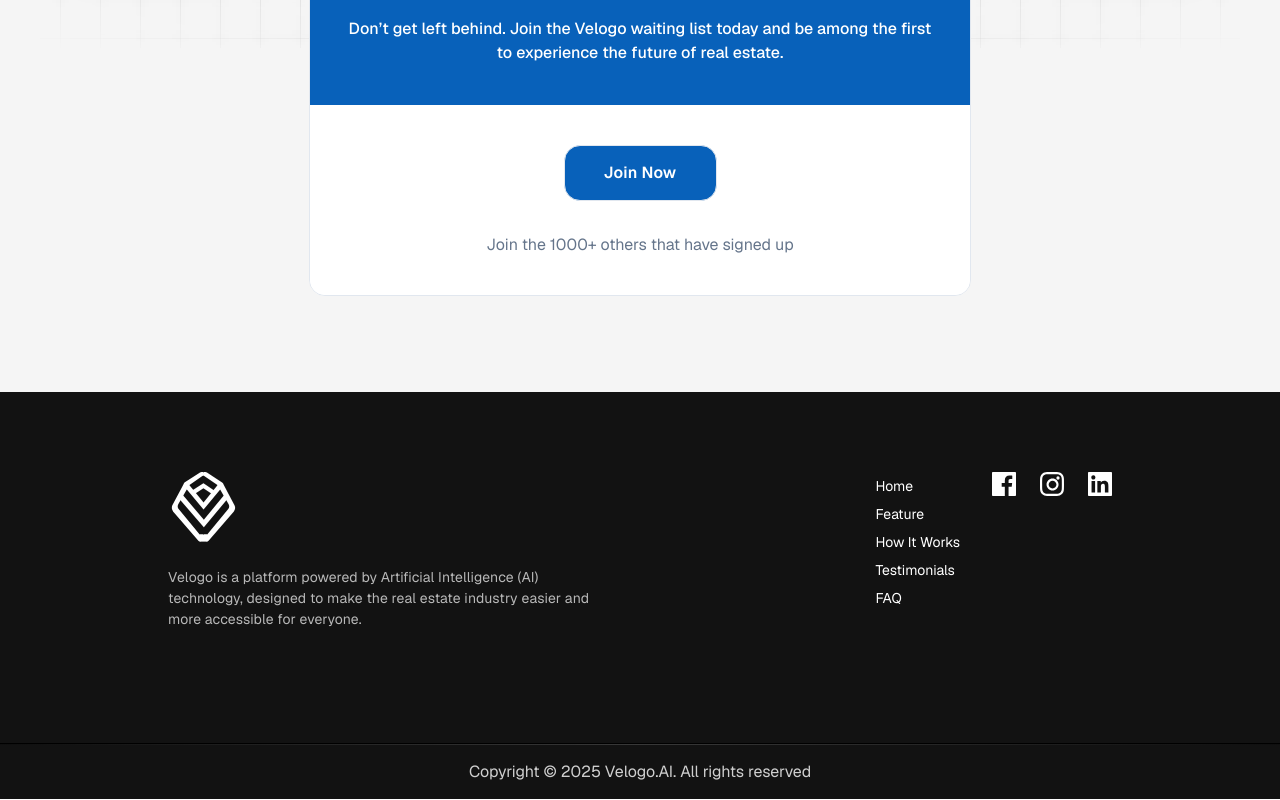
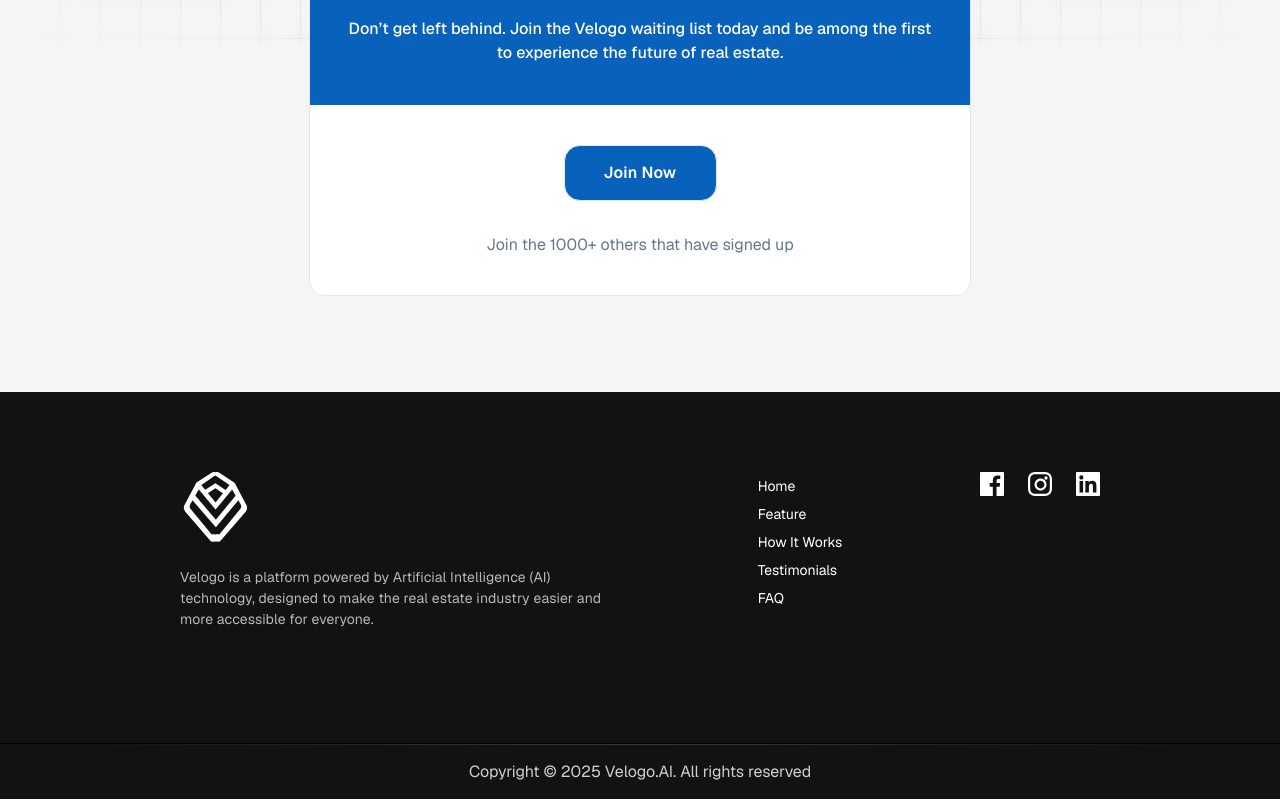
Before and after one commit to indraekam/fe_cloning, a Next.js app: page / in a window 1280 px wide. Shown: the part 8244-9044 px from the top of the page. Built offline with nearby package versions, Linux system fonts and the light colour scheme.

Commit message:
fix(Section): fix layout faq and pre-footer

```diff
--- a/src/components/sections/FAQ.tsx
+++ b/src/components/sections/FAQ.tsx
@@ -104,7 +104,7 @@
         </Accordion>
 
         <div className="mt-8 md:mt-10">
-          <button className="btn-primary rounded-md-token px-5 py-3">Submit another question</button>
+          <button className="btn-primary rounded-md-token px-5 py-3 w-[291px]">Submit another question</button>
         </div>
       </div>
     </section>
--- a/src/components/sections/PreFooter.tsx
+++ b/src/components/sections/PreFooter.tsx
@@ -11,25 +11,26 @@
     >
       <div
         className={[
-          "mx-auto w-full",
+          // === FULL-BLEED ROW ===
+          "w-full",
+
           // === HEIGHT (per spec) ===
-          "min-h-[667px]",                // hp
-          "md:min-h-[351px]",             // tablet
-          "xl2:min-h-[387px]",            // laptop
+          "min-h-[667px]",            // hp
+          "md:min-h-[351px]",         // tablet
+          "xl2:min-h-[387px]",        // laptop
+
           // === PADDING (per spec) ===
-          "px-10 py-20",                  // hp
-          "md:px-10 md:py-20",            // tablet
-          "xl2:px-[180px] xl2:py-20",     // laptop
-          // === CONTAINER WIDTH  ===
-          "md:max-w-[1024px]",            // tablet
-          "xl2:max-w-[1440px]",           // laptop
+          "px-10 py-20",              // hp (40px)
+          "md:px-45 md:py-20",        // tablet (40px)
+          "xl2:px-45 xl2:py-20", // laptop (180px)
+
           // === LAYOUT ===
           "flex flex-col md:flex-row",
           "gap-[72px] md:gap-8",
           "md:items-start md:justify-between",
         ].join(" ")}
       >
-        {/* ========== LEFT: Logo + Deskripsi ========== */}
+        {/* LEFT: Logo + Deskripsi */}
         <div className="shrink-0">
           <Image
             src="/icons/logo-light.svg"
@@ -39,16 +40,12 @@
             priority
             className="block"
           />
-
           <p
             className={[
               "mt-6 max-w-[440px] text-white/70",
-              // HP:
-              "text-[14px] leading-[1.5] tracking-[-0.0025em]",
-              // Tablet:
-              "md:text-[14px] md:leading-[1.5] md:tracking-[0.01em]",
-              // Laptop:
-              "xl2:text-[16px] xl2:leading-[1.5] xl2:tracking-[-0.0025em]",
+              "text-[14px] leading-[1.5] tracking-[-0.0025em]",           // HP
+              "md:text-[14px] md:leading-[1.5] md:tracking-[0.01em]",      // Tablet
+              "xl2:text-[16px] xl2:leading-[1.5] xl2:tracking-[-0.0025em]",// Laptop
             ].join(" ")}
             style={{ fontFamily: "var(--font-geist-sans, inherit)" }}
           >
@@ -57,56 +54,27 @@
           </p>
         </div>
 
-        {/* ========== CENTER: Menu ========== */}
-        <nav aria-label="Sitemap" className="flex-1 md:flex md:justify-end">
+        {/* CENTER: Menu */}
+        <nav aria-label="Sitemap" className="flex-1 md:flex md:justify-center">
           <ul
             className={[
               "grid",
               "leading-[2]",
-              // HP:
-              "text-[14px] tracking-[-0.0025em]",
-              // Tablet:
-              "md:text-[14px] md:tracking-[-0.0025em]",
-              // Laptop:
-              "xl2:text-[16px] xl2:tracking-[-0.0025em]",
+              "text-[14px] tracking-[-0.0025em]",           // HP
+              "md:text-[14px] md:tracking-[-0.0025em]",     // Tablet
+              "xl2:text-[16px] xl2:tracking-[-0.0025em]",   // Laptop
             ].join(" ")}
             style={{ fontFamily: "var(--font-geist-sans, inherit)" }}
           >
-            <li>
-              <a href="#hero" className="hover:text-brand transition-colors">
-                Home
-              </a>
-            </li>
-            <li>
-              <a href="#main-feature" className="hover:text-brand transition-colors">
-                Feature
-              </a>
-            </li>
-            <li>
-              <a
-                href="#how-it-works"
-                className="hover:text-brand transition-colors"
-              >
-                How It Works
-              </a>
-            </li>
-            <li>
-              <a
-                href="#testimonials"
-                className="hover:text-brand transition-colors"
-              >
-                Testimonials
-              </a>
-            </li>
-            <li>
-              <a href="#faq" className="hover:text-brand transition-colors">
-                FAQ
-              </a>
-            </li>
+            <li><a href="#hero" className="hover:text-brand transition-colors">Home</a></li>
+            <li><a href="#main-feature" className="hover:text-brand transition-colors">Feature</a></li>
+            <li><a href="#how-it-works" className="hover:text-brand transition-colors">How It Works</a></li>
+            <li><a href="#testimonials" className="hover:text-brand transition-colors">Testimonials</a></li>
+            <li><a href="#faq" className="hover:text-brand transition-colors">FAQ</a></li>
           </ul>
         </nav>
 
-        {/* ========== RIGHT: Social Icons ========== */}
+        {/* RIGHT: Social Icons */}
         <div className="shrink-0 flex items-center gap-6">
           <a
             href="https://web.facebook.com/people/Velogo-AI/61579291375073/"
@@ -115,15 +83,8 @@
             target="_blank"
             rel="noopener noreferrer"
           >
-            <Image
-              src="/icons/pre-footer/fb.svg"
-              alt="Facebook"
-              width={24}
-              height={24}
-              priority
-            />
+            <Image src="/icons/pre-footer/fb.svg" alt="Facebook" width={24} height={24} priority />
           </a>
-
           <a
             href="https://www.instagram.com/velogo.ai/"
             aria-label="Instagram"
@@ -131,15 +92,8 @@
             target="_blank"
             rel="noopener noreferrer"
           >
-            <Image
-              src="/icons/pre-footer/ig.svg"
-              alt="Instagram"
-              width={24}
-              height={24}
-              priority
-            />
+            <Image src="/icons/pre-footer/ig.svg" alt="Instagram" width={24} height={24} priority />
           </a>
-
           <a
             href="https://www.linkedin.com/company/velogo-ai/about/"
             aria-label="LinkedIn"
@@ -147,13 +101,7 @@
             target="_blank"
             rel="noopener noreferrer"
           >
-            <Image
-              src="/icons/pre-footer/lk.svg"
-              alt="LinkedIn"
-              width={24}
-              height={24}
-              priority
-            />
+            <Image src="/icons/pre-footer/lk.svg" alt="LinkedIn" width={24} height={24} priority />
           </a>
         </div>
       </div>
```
